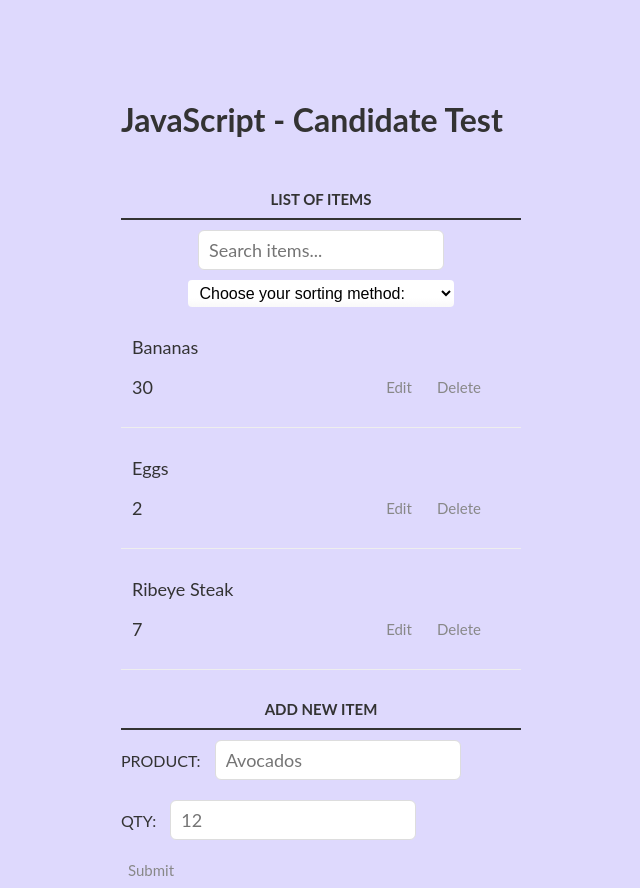
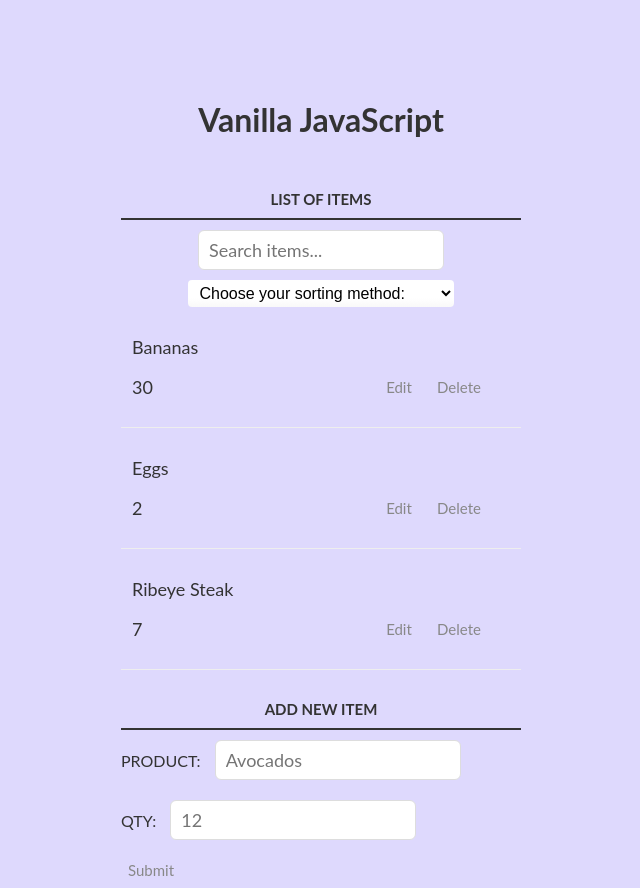
Before and after one commit to vtothe2ndpower/javascript-candidate-test, a plain HTML site: page index.html in a window 1280 px wide. Shown: the whole page, without its empty margins (319-959 px from the left). Drawn offline with Linux system fonts and the light colour scheme.

Commit message:
Style and title changes

```diff
--- a/index.html
+++ b/index.html
@@ -4,11 +4,11 @@
   <meta charset="UTF-8">
   <meta name="viewport" content="width=device-width, initial-scale=1.0">
   <link rel="stylesheet" href="styles.css">
-  <title>VS Media Test</title>
+  <title>Vanilla JavaScript</title>
 </head>
 <body>
   <div class="container">
-    <h1>JavaScript - Candidate Test</h1>
+    <h1>Vanilla JavaScript</h1>
     <h3>List of Items</h3>
 
     <input type="text" id="filterInput" placeholder="Search items...">
--- a/styles.css
+++ b/styles.css
@@ -3,6 +3,10 @@ body {
 	background: rgb(222, 217, 253);
 	color: #333;
 	font-family: Lato, sans-serif;
+}
+
+h1 {
+  text-align: center;
 }
 
 .container {
```
